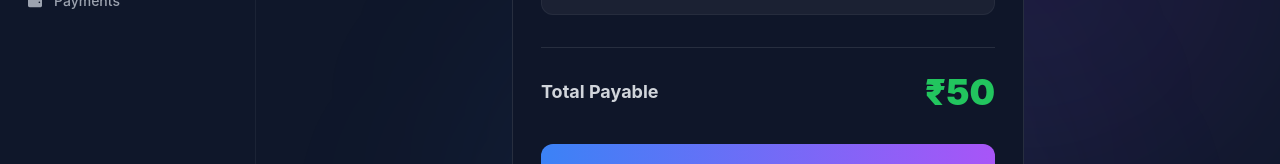
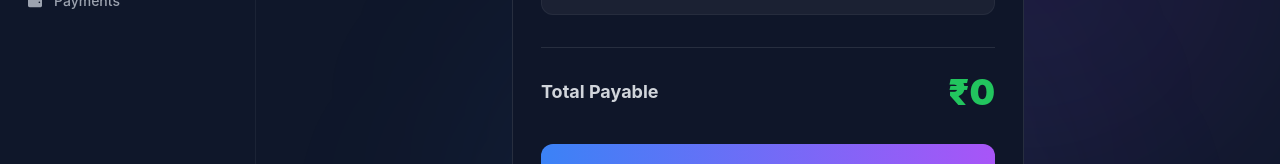
Before and after one commit to Rishi-codess/ParkEase, a React (Create React App) app in the folder frontend/: page /user/final-bill in a window 1280 px wide. Shown: the part 304-468 px from the top of the page. Built offline with nearby package versions, Linux system fonts and the light colour scheme.

Commit message:
Final bill logic after penalty charges got updated

```diff
--- a/frontend/src/pages/user/FinalBillPage.jsx
+++ b/frontend/src/pages/user/FinalBillPage.jsx
@@ -19,7 +19,8 @@
         overtimeDisplay = { h: 0, m: 0, s: 0 },
     } = location.state || {};
 
-    const totalPayable = baseAmount + penaltyAmount;
+    // Base parking is already paid during booking; final bill should collect only overtime dues.
+    const totalPayable = penaltyAmount;
     const [showWarningModal, setShowWarningModal] = useState(false);
 
     const handlePayNow = () => {
@@ -171,7 +172,7 @@
                                     ₹{totalPayable}
                                 </span>
                                 {penaltyAmount > 0 && (
-                                    <p className="text-xs text-gray-500 mt-0.5">includes ₹{penaltyAmount} penalty</p>
+                                    <p className="text-xs text-gray-500 mt-0.5">overtime due only</p>
                                 )}
                             </div>
                         </div>
```
